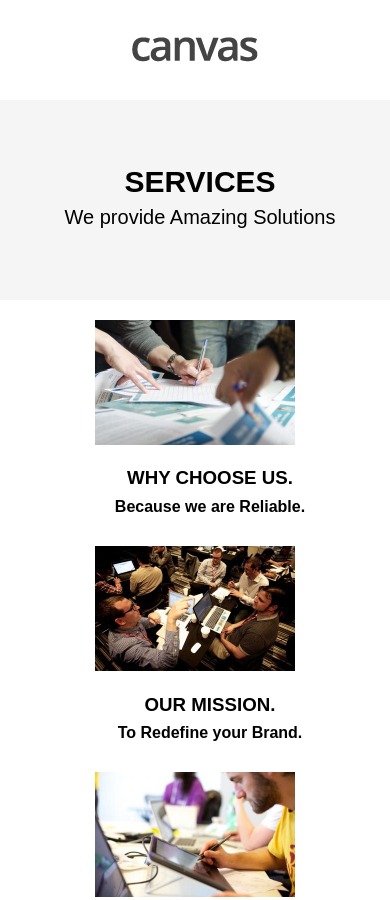
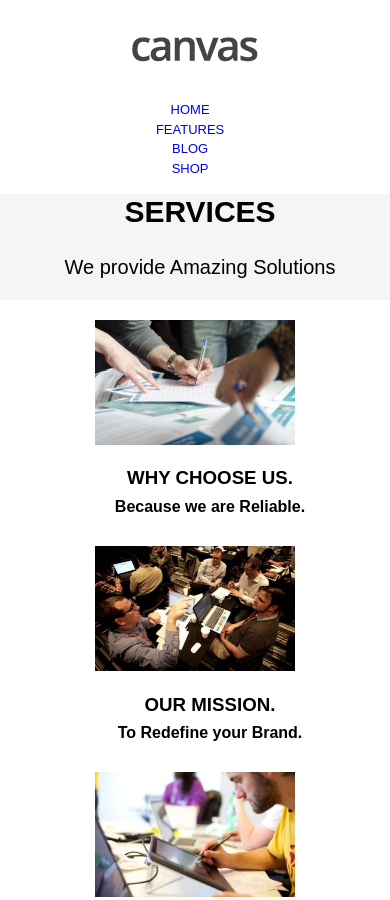
Before and after one commit to pattan786/Assignmentt, a plain HTML site: page index.html in a window 390 px wide. Shown: the top 900 px of the page. Drawn offline with Linux system fonts and the light colour scheme.

Commit message:
Assignment for Review

```diff
--- a/css/base.css
+++ b/css/base.css
@@ -6,10 +6,10 @@ body{
 }
 .ul {
     float: right;
-    word-spacing: 30px;
+    word-spacing: 80px;
     padding-top:25px;
     text-decoration: none;
-    padding-right: 90px;
+    padding-right: 120px;
 }
 .li {
     padding-top: 20px;
--- a/css/state.css
+++ b/css/state.css
@@ -1,20 +1,41 @@
 a .box-footer-1:hover{
     background: #848484;
 }
+@media(max-width:411px){
+    .box-top .ul{
+        display: flex;
+        flex-direction: column;
+
+        margin-top: 0;
+    }
+    .box-top .ul .li{
+       text-align: center;
+       padding-top: 0px;
+    }
+    .box-section #bs, #sb {
+    padding-top: 30px;
+    }
+}
 @media(max-width:931px){
-    .box-top ul{
-        display: flex;
-        display: none;
+    .box-top .ul{
+
+        padding-top: 0;
+        word-spacing: 65px;
+        float: none;
+
+        margin-left: 18%;
     }
     .box-top img{
         display: flex;
         margin: auto;
     }
 }
+
 @media(max-width:931px){
     .box-section h2,#sb{
         text-align: center;
         padding-right: 10px;
+        padding-top: 20px;
     }
 }
 @media(max-width:700px){
--- a/index.html
+++ b/index.html
@@ -26,23 +26,17 @@
           <a href="#">FEATURES</a>
         </li>
         <li class="li">
-        <a href="#">PAGES</a>
-      </li>
-      <li class="li">
-        <a href="#">PORTFOLIO</a>
-      </li>
-      <li class="li">
           <a href="#">BLOG</a>
         </li>
         <li class="li">
           <a href="#">SHOP</a>
         </li>
-      <li class="li">
-        <a href="#">SHORTCODES</a>
-      </li>
       </ul>
 
+
   </header>
+
+
   <section class="box-section">
     <h2 id="bs">SERVICES</h2>
     <p id="sb">We provide Amazing Solutions</p>
```
Lines whose indentation alone changed are shown as unchanged.
